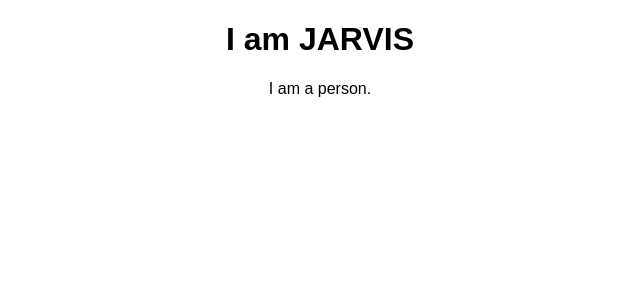
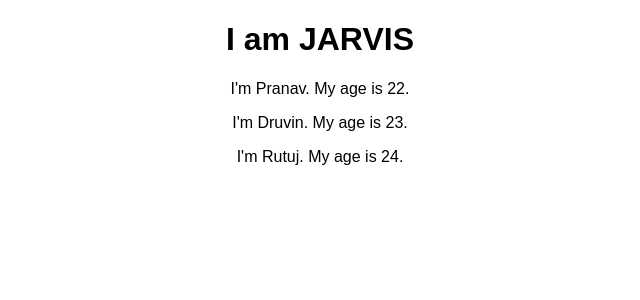
Before and after one commit to Pra9ptl/React-project, a React (Create React App) app: page / in a window 1280 px wide. Shown: the top 300 px of the page, without its empty margins (320-960 px from the left). Built offline with nearby package versions, Linux system fonts and the light colour scheme.

Commit message:
designed a reusable component

```diff
--- a/src/App.js
+++ b/src/App.js
@@ -7,7 +7,9 @@
     return (
       <div className="App">
         <h1>I am JARVIS</h1>
-        <Person />
+        <Person name = "Pranav" age = "22"/>
+        <Person name = "Druvin" age = "23"/>
+        <Person name = "Rutuj" age = "24"/>
       </div>
     );
   }
--- a/src/Person/Person.js
+++ b/src/Person/Person.js
@@ -1,7 +1,7 @@
 import React from 'react';
 
-const Person = () => {
-    return <p>I am a person.</p>
+const Person = (props) => {
+    return <p>I'm {props.name}. My age is {props.age}.</p>
 };
 
 export default Person;
```
